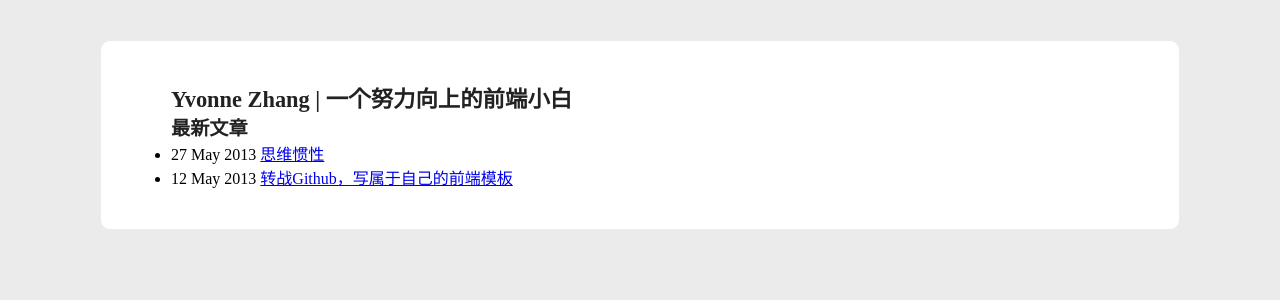
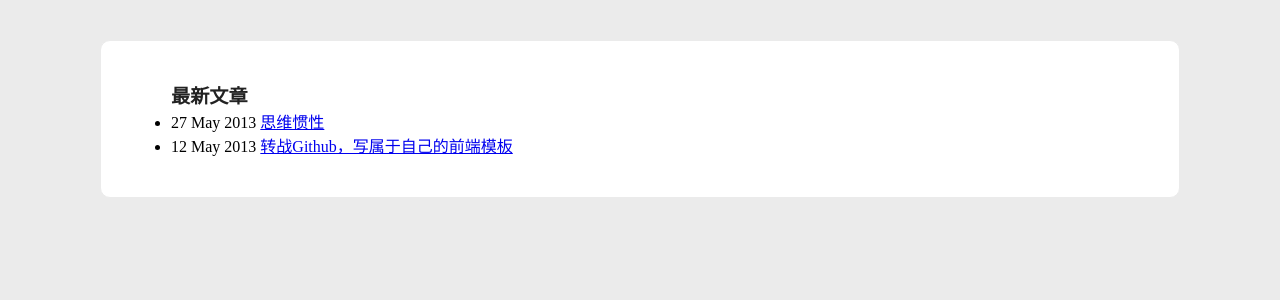
Before and after one commit to fcrosfly/myblog, a Jekyll site: the page built from index.html, in a window 1280 px wide. Shown: the top 300 px of the page. Built offline with Jekyll 4.4.1, drawn with Linux system fonts in a browser that asks for light colours.

Commit message:
Update index.html

```diff
--- a/index.html
+++ b/index.html
@@ -1,6 +1,6 @@
 ---
 layout: default
-title: Yvonne Zhang | 一个努力向上的前端小白
+title:
 ---
 <h1>{{ page.title }}</h1>
 <h2>最新文章</h2>
```
